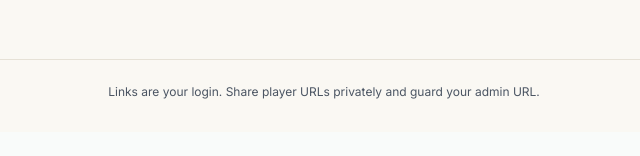
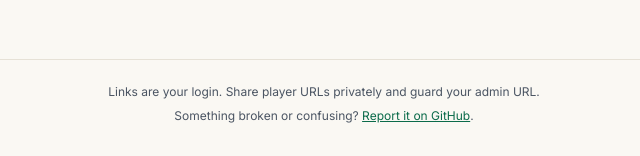
Before and after one commit to cayla/whendoweroll, a FastAPI app: template templates/admin.html in a window 1280 px wide. Shown: the part 2295-2451 px from the top of the page, without its empty margins (316-956 px from the left). Before the commit the page ends 2394 px from the top, so only its background shows below. Run offline with FastAPI, Linux system fonts and the light colour scheme; the template is opened without the code that fills it, so the values that code supplies are empty; style sheets or scripts are compiled from the project's sources; parts of the project's set-up code (start-up, migrations or seed data) failed here and were passed over; some web fonts are replaced.

Commit message:
Add link to github

```diff
--- a/templates/base.html
+++ b/templates/base.html
@@ -40,8 +40,13 @@
 <main class="{% block main_class %}max-w-5xl mx-auto px-4 py-8{% endblock %}">
   {% block content %}{% endblock %}
 </main>
-<footer class="max-w-5xl mx-auto px-4 mt-10 pt-6 pb-8 border-t border-line text-xs text-muted text-center">
-  Links are your login. Share player URLs privately and guard your admin URL.
+<footer class="max-w-5xl mx-auto px-4 mt-10 pt-6 pb-8 border-t border-line text-xs text-muted text-center space-y-2">
+  <p>Links are your login. Share player URLs privately and guard your admin URL.</p>
+  <p>
+    Something broken or confusing?
+    <a href="https://github.com/cayla/whendoweroll" target="_blank" rel="noopener noreferrer"
+       class="text-brand-fg hover:text-brand-fg-hover underline">Report it on GitHub</a>.
+  </p>
 </footer>
 <script src="{{ url_for('static', path='js/theme-ui.js') }}?v={{ static_version }}"></script>
 {% block page_scripts %}{% endblock %}
```
Also changed, not shown: README.md.
